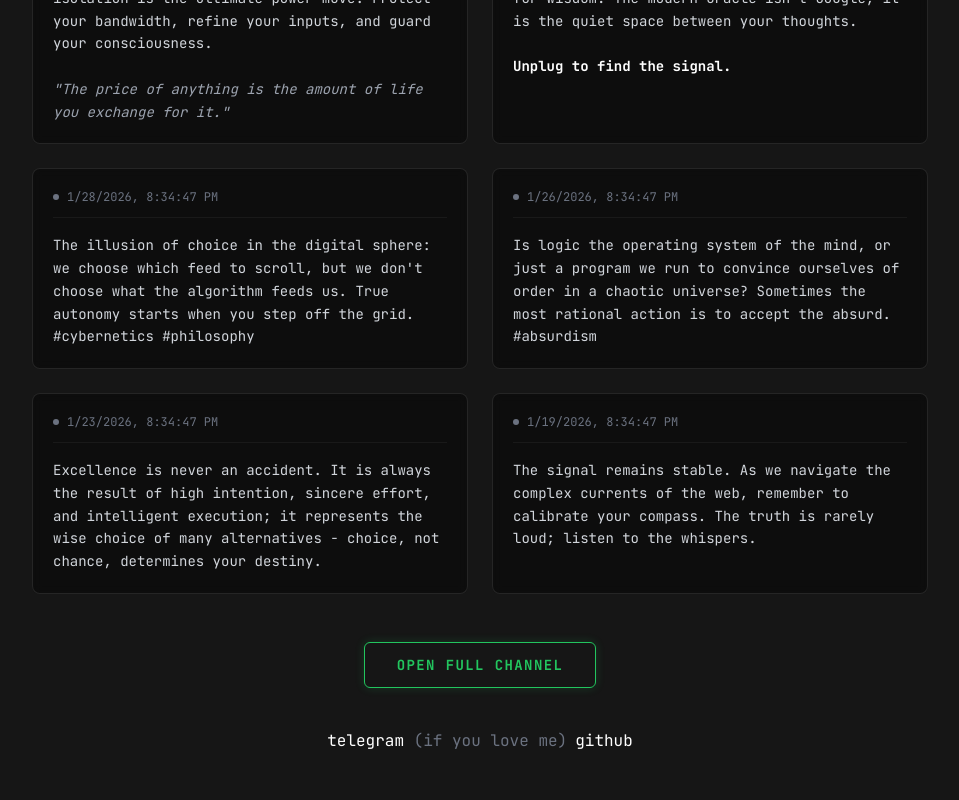
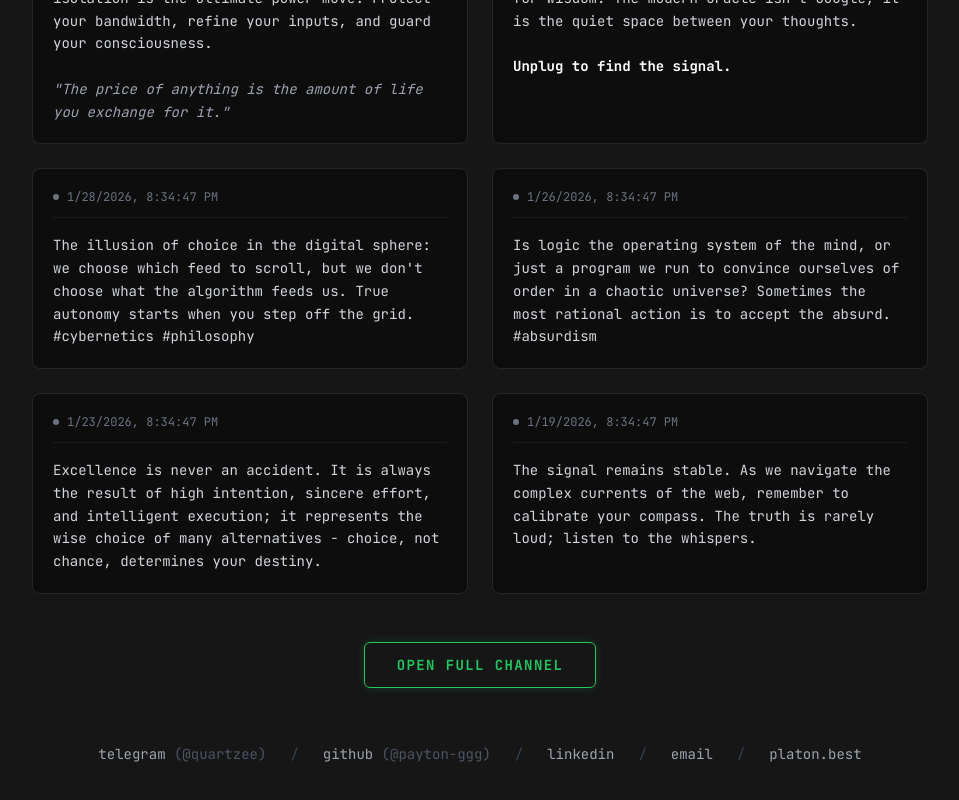
Before and after one commit to payton-ggg/quartzee.dev, a React (Vite) app in the folder main.dev/: page / in a window 1280 px wide. Shown: the part 3431-4231 px from the top of the page, without its empty margins (160-1119 px from the left). Built offline with nearby package versions, Linux system fonts and the light colour scheme; no server answers; a web font is replaced by a local one.

Commit message:
feat: initialize portfolio project with SEO-optimized index and main application layout

```diff
--- a/main.dev/index.html
+++ b/main.dev/index.html
@@ -3,25 +3,25 @@
   <head>
     <meta charset="UTF-8" />
     <meta name="viewport" content="width=device-width, initial-scale=1.0" />
-    <title>quartzee dev</title>
+    <title>Platon Marynych ★ Full Stack Developer</title>
     <meta
       name="description"
-      content="quartzee dev is a developer. if you wanna have a good time just give me a call"
+      content="Platon Marynych is a Full Stack Developer with 3+ years of experience designing and building production-ready web applications (React, Next.js, TypeScript, NestJS, Go)."
     />
-    	<!-- Facebook Meta Tags -->
-    <meta property="og:url" content="https://quartzee.site">
+    <!-- Facebook Meta Tags -->
+    <meta property="og:url" content="https://platon.best">
     <meta property="og:type" content="website">
-    <meta property="og:title" content="quartzee dev">
-    <meta property="og:description" content="quartzee dev is a developer. if you wanna have a good time just give me a call">
-    <meta property="og:image" content="https://quartzee.site/og-image.png">
+    <meta property="og:title" content="Platon Marynych ★ Full Stack Developer">
+    <meta property="og:description" content="Full Stack Developer with 3+ years of experience in React, Next.js, TypeScript, NestJS, Go, and cloud architectures.">
+    <meta property="og:image" content="https://platon.best/og-image.png">
 
     <!-- Twitter Meta Tags -->
     <meta name="twitter:card" content="summary_large_image">
-    <meta property="twitter:domain" content="quartzee.site">
-    <meta property="twitter:url" content="https://quartzee.site">
-    <meta name="twitter:title" content="quartzee dev">
-    <meta name="twitter:description" content="quartzee dev is a developer. if you wanna have a good time just give me a call">
-    <meta name="twitter:image" content="https://quartzee.site/og-image.png">
+    <meta property="twitter:domain" content="platon.best">
+    <meta property="twitter:url" content="https://platon.best">
+    <meta name="twitter:title" content="Platon Marynych ★ Full Stack Developer">
+    <meta name="twitter:description" content="Full Stack Developer with 3+ years of experience in React, Next.js, TypeScript, NestJS, Go, and cloud architectures.">
+    <meta name="twitter:image" content="https://platon.best/og-image.png">
 
     <link rel="preconnect" href="https://fonts.googleapis.com" />
     <link rel="preconnect" href="https://fonts.gstatic.com" crossorigin />
--- a/main.dev/src/App.tsx
+++ b/main.dev/src/App.tsx
@@ -21,21 +21,49 @@ function App() {
       <main className="lg:p-16 max-w-5xl ">
         <About />
         <TelegramFeed />
-        <div className="mt-10 mb-10 gap-4 flex items-center justify-center">
-          <div>
-            <a href="https://t.me/quartzee" target="_blank" rel="noreferrer">
-              telegram {}
-              <span className="text-gray-500"> (if you love me)</span>
+        <div className="mt-14 mb-12 flex flex-wrap items-center justify-center gap-4 sm:gap-6 text-xs sm:text-sm text-gray-400 font-mono">
+          <a
+            href="https://t.me/quartzee"
+            target="_blank"
+            rel="noreferrer"
+            className="hover:text-green-400 transition-colors"
+          >
+            telegram <span className="text-gray-600">(@quartzee)</span>
           </a>
+          <span className="text-gray-700">/</span>
           <a
             href="https://github.com/payton-ggg"
             target="_blank"
             rel="noreferrer"
-              className="ml-2"
+            className="hover:text-green-400 transition-colors"
           >
-              github
+            github <span className="text-gray-600">(@payton-ggg)</span>
           </a>
-          </div>
+          <span className="text-gray-700">/</span>
+          <a
+            href="https://www.linkedin.com/in/marynych-platon-0b0407291/"
+            target="_blank"
+            rel="noreferrer"
+            className="hover:text-green-400 transition-colors"
+          >
+            linkedin
+          </a>
+          <span className="text-gray-700">/</span>
+          <a
+            href="mailto:platonmarynych@gmail.com"
+            className="hover:text-green-400 transition-colors"
+          >
+            email
+          </a>
+          <span className="text-gray-700">/</span>
+          <a
+            href="https://platon.best/"
+            target="_blank"
+            rel="noreferrer"
+            className="hover:text-green-400 transition-colors"
+          >
+            platon.best
+          </a>
         </div>
       </main>
     </div>
```
Lines whose indentation alone changed are shown as unchanged.
